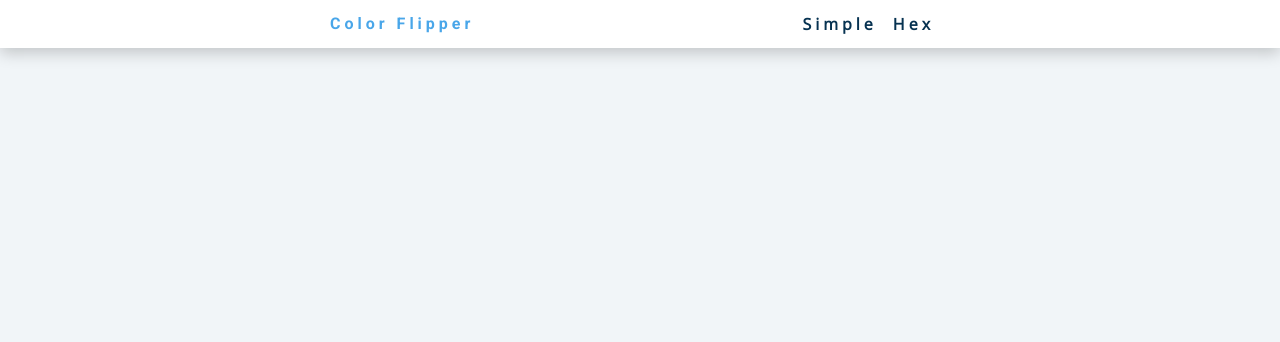
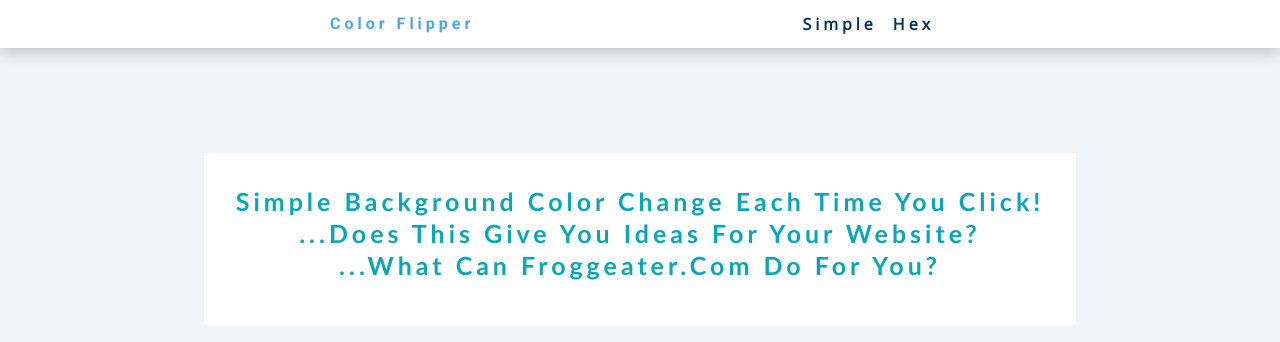
Before and after one commit to cforward5674/colorpicker, a plain HTML site: page index.html in a window 1280 px wide. Shown: the top 342 px of the page. Drawn offline with nearby package versions, Linux system fonts and the light colour scheme.

Commit message:
added a description id, and div

```diff
--- a/index.html
+++ b/index.html
@@ -24,6 +24,12 @@
     </div>
   </nav>
   <main>
+    <div class="background">
+      <h4 id="description">Simple background color change each time you click!<br>
+        ...does this give you ideas for your website?<br>
+        ...what can froggeater.com do for you?</h4>
+    </div>
+
     <div class= "container">
       <h2>background color : <span class= "color">#f1f5f8</span></h2>
       <button class= "btn btn-hero" id= "btn">Click Me</button>
--- a/styles.css
+++ b/styles.css
@@ -235,3 +235,21 @@ main {
 .color {
   color: var(--clr-primary-5);
 }
+
+#description {
+  padding: 2rem;
+  line-height: 2rem;
+  font-family: 'Trebuchet MS', 'Lucida Sans Unicode', 'Lucida Grande', 'Lucida Sans', Arial, sans-serif;
+  font-size: 25px;
+  color: #07A7B7;
+  text-align: center;
+}
+
+.background {
+  min-height: calc(10vh);
+  display: grid;
+  place-items: center;
+  position: relative;
+  /* height: 10rem; */
+  background-color: white;
+}
```
